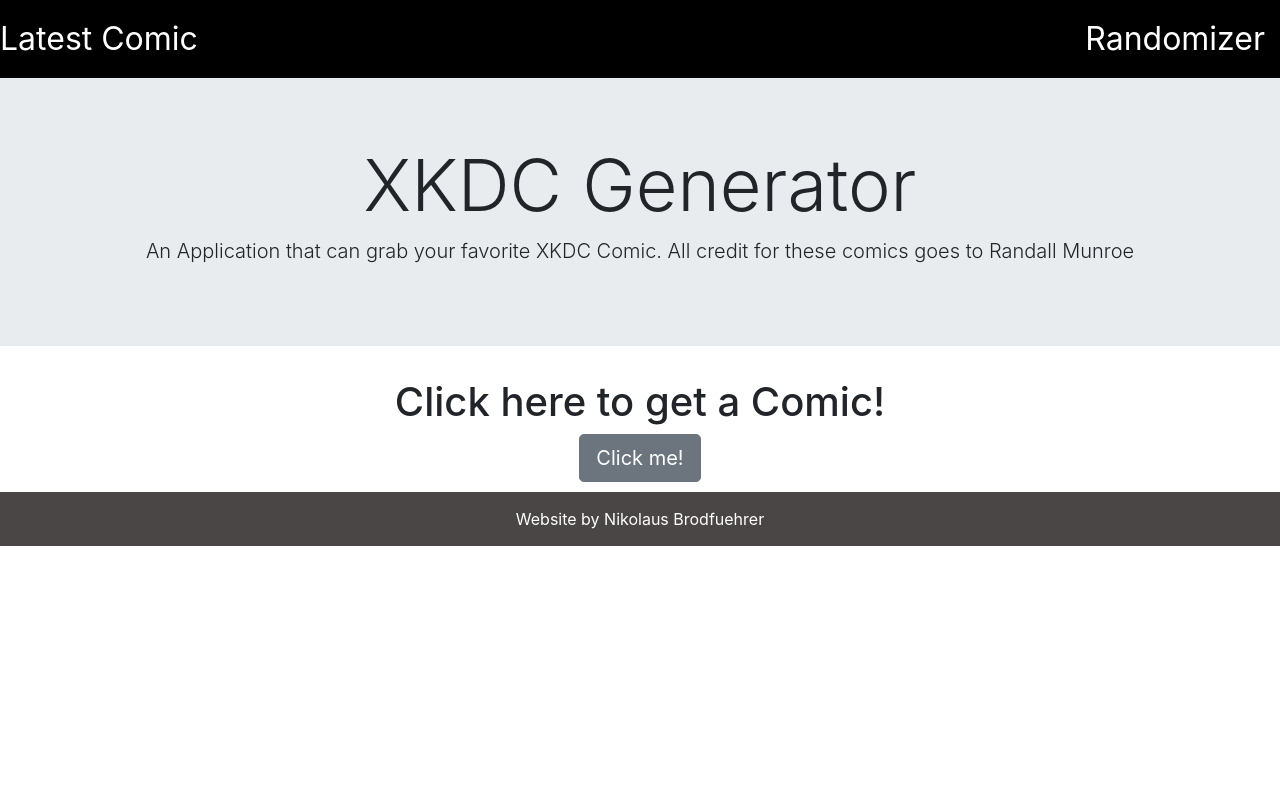
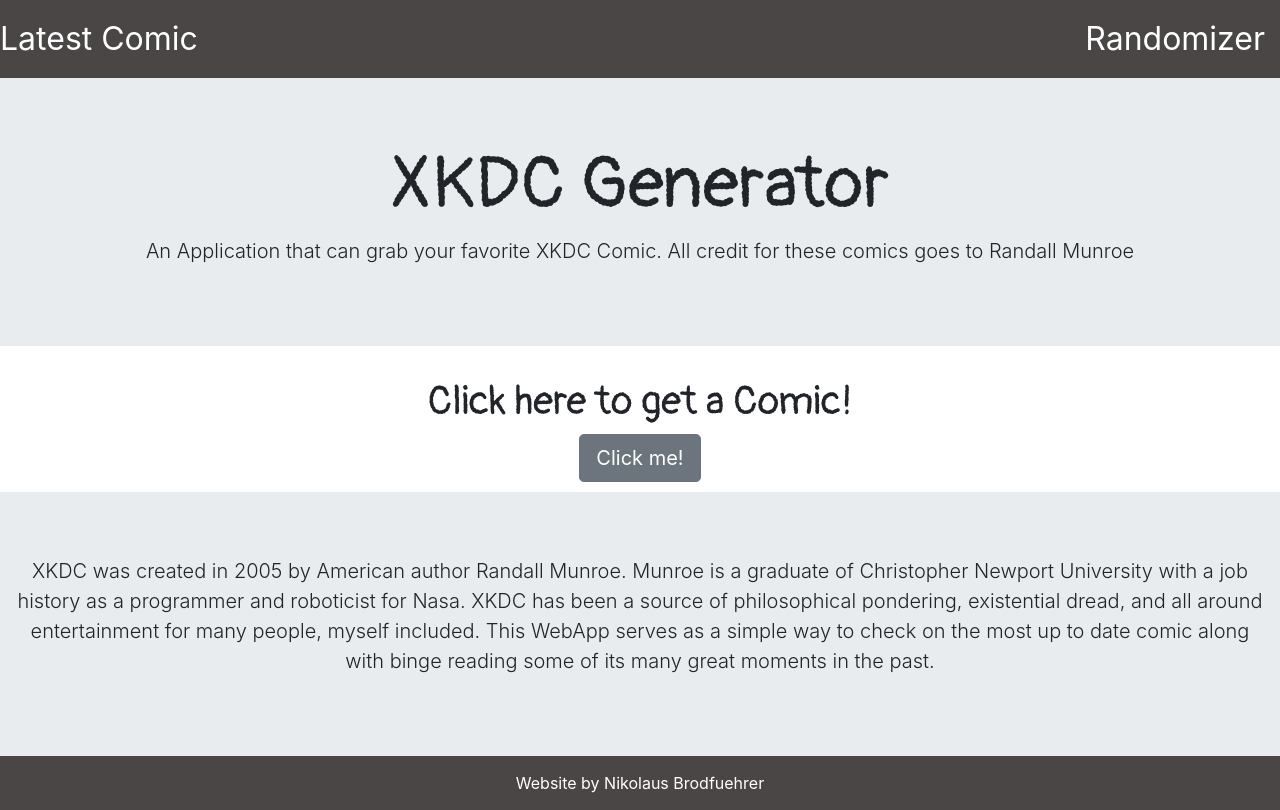
Before and after one commit to Nbrof/Project2, a React (Create React App) app: page /Random in a window 1280 px wide. Built offline with nearby package versions, Linux system fonts and the light colour scheme; no server answers.

Commit message:
Added Quotebox, Updated CSS styling, Changed some font

```diff
--- /dev/null
+++ b/src/components/Quotebox.js
@@ -0,0 +1,19 @@
+import React from 'react'
+import { Jumbotron, Container } from 'reactstrap';
+
+
+const Quotebox = (props) => {
+
+
+    return (
+        <div className="Quotebox">
+            <Jumbotron fluid id="test">
+                <Container fluid>
+                    <p className="lead">XKDC was created in 2005 by American author Randall Munroe. Munroe is a graduate of Christopher Newport University with a job history as a programmer and roboticist for Nasa. XKDC has been a source of philosophical pondering, existential dread, and all around entertainment for many people, myself included. This WebApp serves as a simple way to check on the most up to date comic along with binge reading some of its many great moments in the past.</p>
+                </Container>
+            </Jumbotron>
+        </div>
+    )
+}
+
+export default Quotebox
--- a/src/index.css
+++ b/src/index.css
@@ -1,3 +1,6 @@
+@import url('https://fonts.googleapis.com/css2?family=Pangolin&display=swap');
+
+
 body {
   margin: 0;
   font-family: -apple-system, BlinkMacSystemFont, 'Segoe UI', 'Roboto', 'Oxygen',
@@ -15,7 +18,7 @@ code {
 .nav {
   display: flex;
   justify-content: space-between;
-  background-color: black;
+  background-color: #4B4646;
   color: white;
   padding: 15px;
   font-size: 2em;
@@ -32,15 +35,27 @@ code {
   background-color: rgb(75, 70, 70);
   color: white;
   padding: 15px;
-  margin-top: 10px;;
+  /* margin-top: 10px;; */
   font-size: 1em;
 }
 
 .comicimage {
 
-  width: 100%;
-  height: 100%;
+  width:  85%;
+  height: 85%;
 
+}
+
+.Quotebox {
+  display: none;
+}
+
+h6 {
+  padding:15px;
+}
+
+h1 {
+  font-family: 'Pangolin', cursive;
 }
 
 
@@ -55,5 +70,16 @@ code {
   }
 
 
+  .Quotebox {
+    display: inline;
+  }
+
+  #test {
+    margin-top: 10px;
+    margin-bottom: 0px;
+  }
+
+
+
 
 }
--- a/src/pages/Main.js
+++ b/src/pages/Main.js
@@ -1,5 +1,6 @@
 import {useState, useEffect} from 'react'
 import { Button } from 'reactstrap';
+import Quotebox from '../components/Quotebox'
 
 
 const Main = (props) => {
@@ -29,7 +30,7 @@ const Main = (props) => {
 
 
 
-    // useEffect(() => {getComic()}, [])
+    useEffect(() => {getComic()}, [])
 
 
 
@@ -41,8 +42,13 @@ const loaded = () => {
   return (
     <div>
       <h2>{comic.title}</h2>
+      <h5>Comic Number:{comic.num}</h5>
       <h3>Originally posted on: {comic.month}/{comic.day}/{comic.year}</h3>
       <img src={comic.img} alt={comic.alt} className="comicimage" ></img>
+      <h6>{comic.alt}</h6>
+      <br></br>
+      <Quotebox />
+
 
     </div>
 
@@ -55,7 +61,10 @@ const loading = () => {
 
 return (<div>
   <h1>Click here to get a Comic!</h1>
-  <Button color="secondary" size="lg" onClick={getComic} >Click me!</Button>
+  <Button color="secondary" size="lg" onClick={getComic} classnName="button" >Click me!</Button>
+  <br></br>
+      <Quotebox />
+
   </div>
 )
 
--- a/src/pages/Random.js
+++ b/src/pages/Random.js
@@ -1,6 +1,6 @@
 import {useState, useEffect} from 'react'
 import { Button } from 'reactstrap';
-
+import Quotebox from '../components/Quotebox'
 
 const Random = (props) => {
 
@@ -59,13 +59,15 @@ const loaded = () => {
   return (
     <div className="comicdiv">
          <h2>{comic.title}</h2>
+         <h5>Comic Number: {comic.num}</h5>
          <h3>Originally posted on: {comic.month}/{comic.day}/{comic.year}</h3>
       <img src={comic.img} alt={comic.alt} className="comicimage" ></img>
+      <h6>{comic.alt}</h6>
       <br></br>
       <br></br>
-      <Button color="secondary" size="lg" onClick={getComic} >Randomizer!</Button>
+      <Button color="secondary" size="lg" onClick={getComic} classnName="button" >Randomizer!</Button>
       <br></br>
-
+      <Quotebox />
 
     </div>
 
@@ -77,7 +79,10 @@ const loading = () => {
 
 return (<div>
   <h1>Click here to get a Comic!</h1>
-  <Button color="secondary" size="lg" onClick={getComic} >Click me!</Button>
+  <Button color="secondary" size="lg" onClick={getComic} classnName="button" >Click me!</Button>
+  <br></br>
+  <Quotebox />
+
   </div>
 )
 
```
